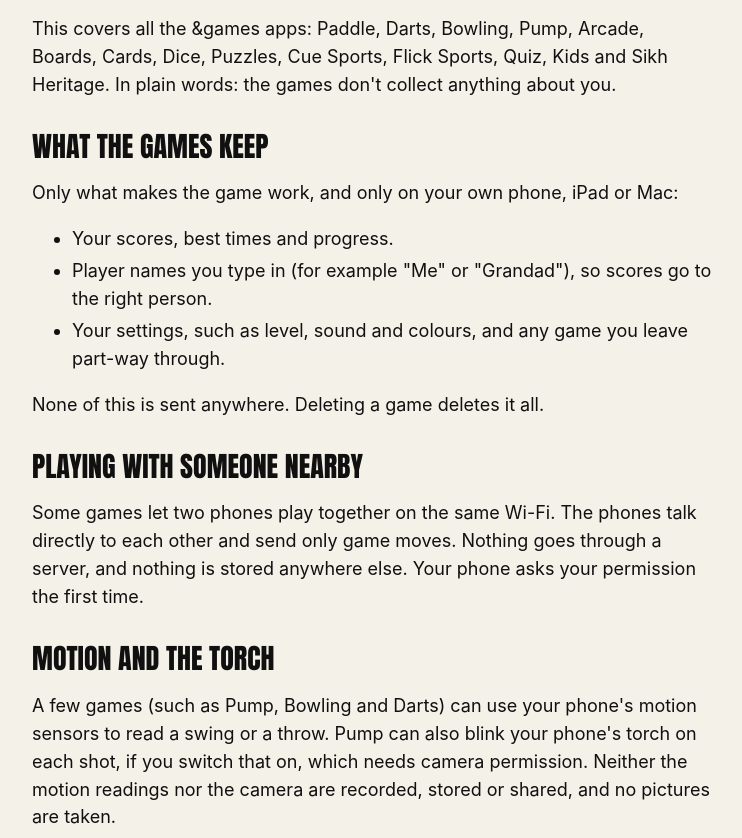
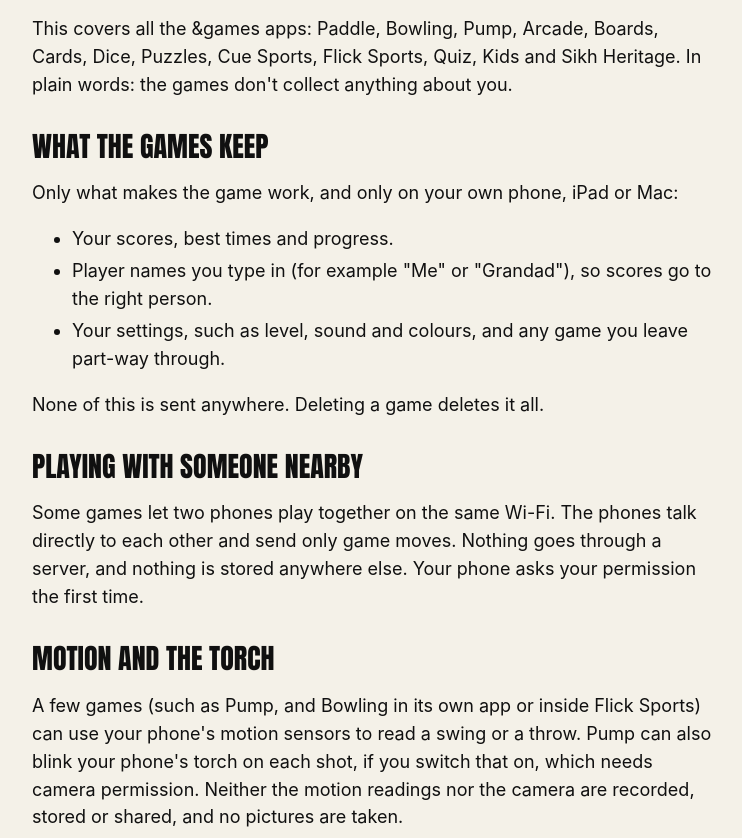
Before and after one commit to manroop-maker/andgames, a plain HTML site: page docs/privacy/index.html in a window 1280 px wide. Shown: the part 254-1092 px from the top of the page, without its empty margins (268-1010 px from the left). Drawn offline with Linux system fonts and the light colour scheme.

Commit message:
Darts now lives inside Flick Sports: drop the standalone Darts icon and privacy mentions
Co-Authored-By: Claude Opus 5.5 <noreply@anthropic.com>

```diff
--- a/docs/privacy/index.html
+++ b/docs/privacy/index.html
@@ -26,7 +26,7 @@ h1{font-size:clamp(56px,14vw,96px)} h2{font:400 28px/1.1 Anton,Impact,sans-serif
 <h1>Privacy</h1>
 <p class="soft">Privacy policy for &amp;games. Last updated 22 November 2026.</p>
 
-<p>This covers all the &amp;games apps: Paddle, Darts, Bowling, Pump, Arcade, Boards, Cards, Dice, Puzzles, Cue Sports, Flick Sports, Quiz, Kids and Sikh Heritage. In plain words: the games don't collect anything about you.</p>
+<p>This covers all the &amp;games apps: Paddle, Bowling, Pump, Arcade, Boards, Cards, Dice, Puzzles, Cue Sports, Flick Sports, Quiz, Kids and Sikh Heritage. In plain words: the games don't collect anything about you.</p>
 
 <h2>What the games keep</h2>
 <p>Only what makes the game work, and only on your own phone, iPad or Mac:</p>
@@ -41,7 +41,7 @@ h1{font-size:clamp(56px,14vw,96px)} h2{font:400 28px/1.1 Anton,Impact,sans-serif
 <p>Some games let two phones play together on the same Wi-Fi. The phones talk directly to each other and send only game moves. Nothing goes through a server, and nothing is stored anywhere else. Your phone asks your permission the first time.</p>
 
 <h2>Motion and the torch</h2>
-<p>A few games (such as Pump, Bowling and Darts) can use your phone's motion sensors to read a swing or a throw. Pump can also blink your phone's torch on each shot, if you switch that on, which needs camera permission. Neither the motion readings nor the camera are recorded, stored or shared, and no pictures are taken.</p>
+<p>A few games (such as Pump, and Bowling in its own app or inside Flick Sports) can use your phone's motion sensors to read a swing or a throw. Pump can also blink your phone's torch on each shot, if you switch that on, which needs camera permission. Neither the motion readings nor the camera are recorded, stored or shared, and no pictures are taken.</p>
 
 <h2>What the games do not do</h2>
 <ul>
```
Also changed, not shown: docs/index.html (+1 -1 lines).
